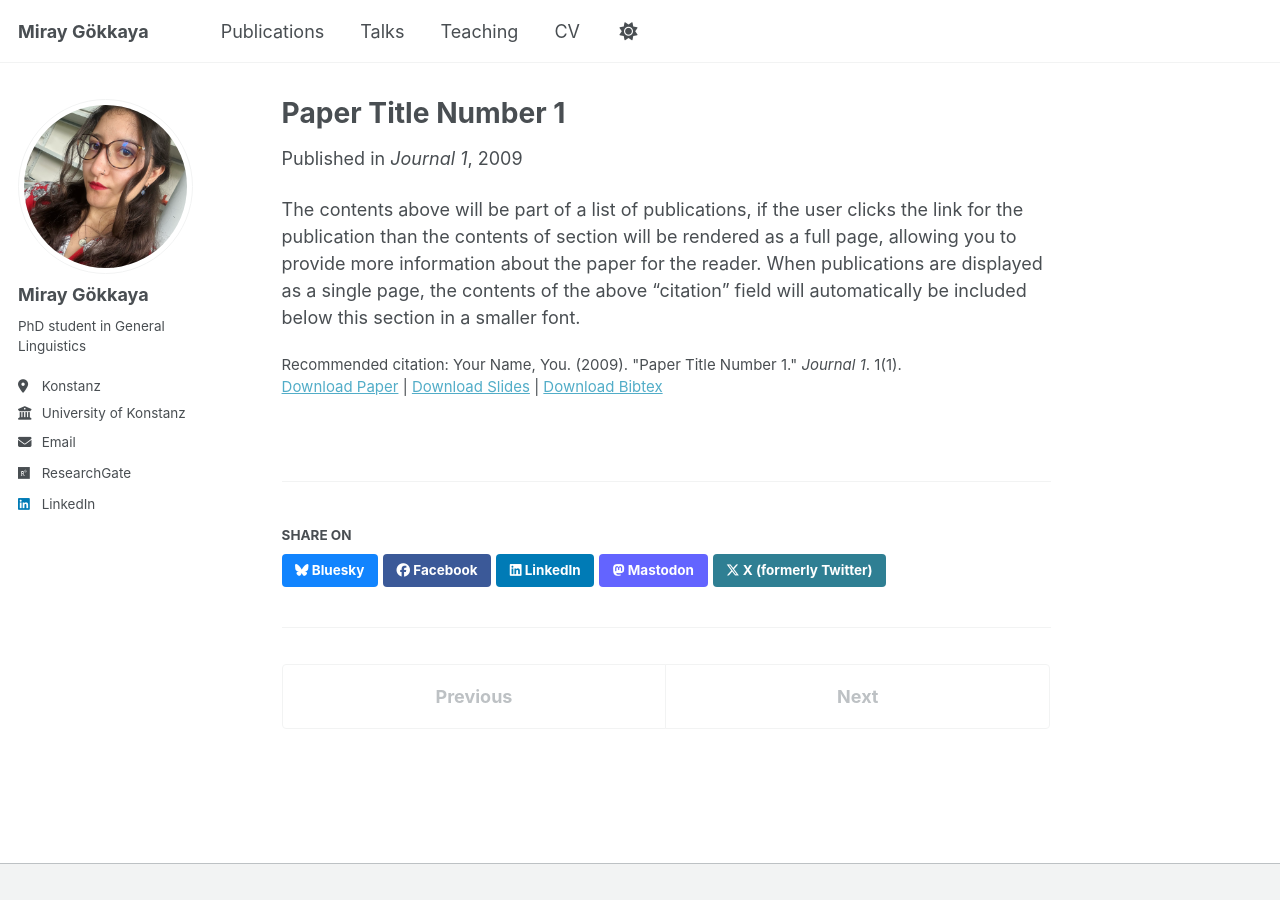
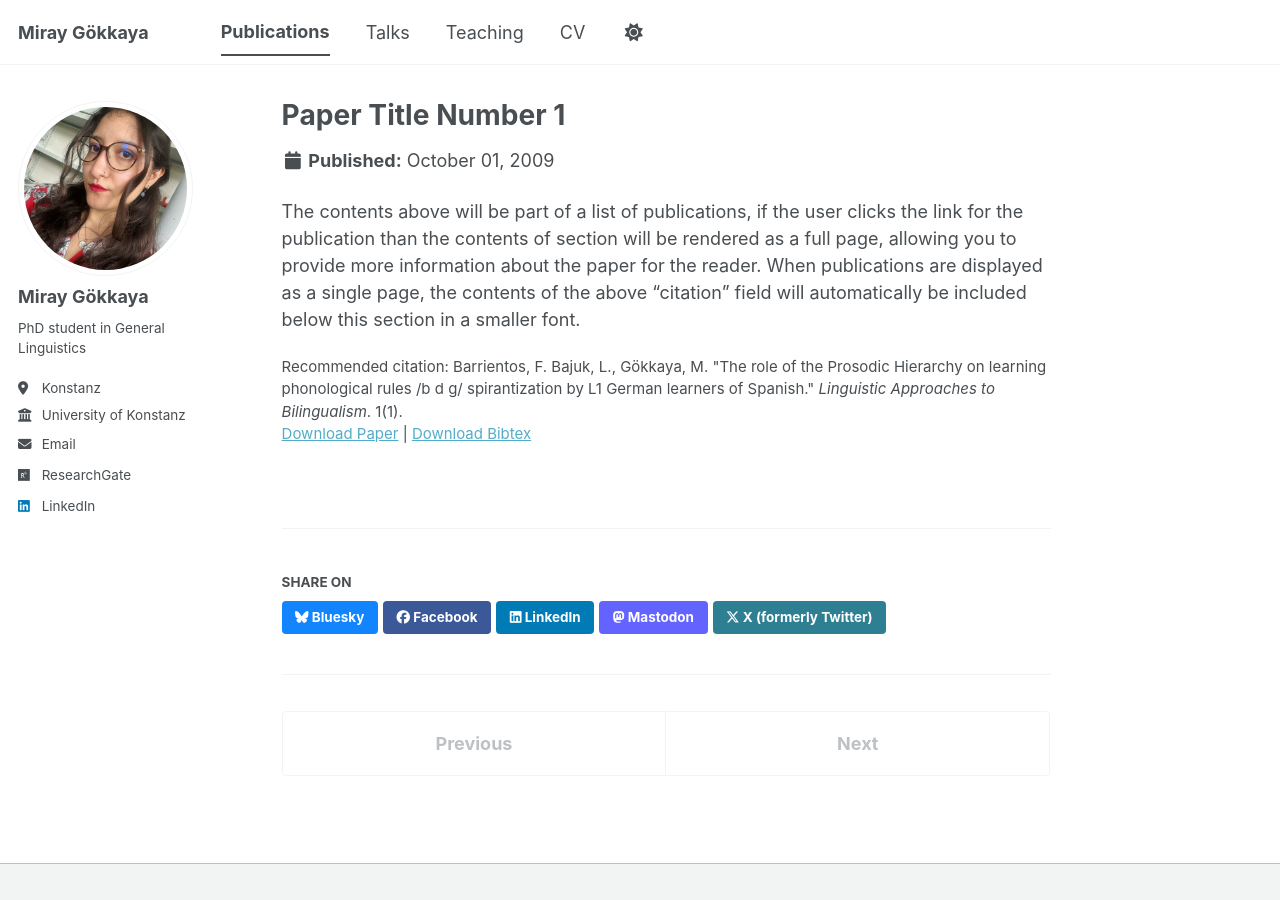
Before and after one commit to miraymania/miraygokkaya, a Jekyll site: the page built from _publications/2009-10-01-paper-title-number-1.md, in a window 1280 px wide. Built offline with Jekyll 4.4.1, drawn with Linux system fonts in a browser that asks for light colours; a style sheet for code colours, icons or effects is not loaded.

Commit message:
Update 2009-10-01-paper-title-number-1.md

```diff
--- a/_publications/2009-10-01-paper-title-number-1.md
+++ b/_publications/2009-10-01-paper-title-number-1.md
@@ -1,14 +1,12 @@
 ---
-title: "Paper Title Number 1"
-collection: publications
-category: manuscripts
-permalink: /publication/2009-10-01-paper-title-number-1
-excerpt: 'This paper is about the number 1. The number 2 is left for future work.'
-date: 2009-10-01
-venue: 'Journal 1'
-slidesurl: 'https://academicpages.github.io/files/slides1.pdf'
-paperurl: 'https://academicpages.github.io/files/paper1.pdf'
-bibtexurl: 'https://academicpages.github.io/files/bibtex1.bib'
-citation: 'Your Name, You. (2009). &quot;Paper Title Number 1.&quot; <i>Journal 1</i>. 1(1).'
+# collection: publications
+# category: journal article
+# permalink: /publication/2009-10-01-paper-title-number-1
+# date: 2009-10-01
+# venue: 'Journal 1'
+paperurl: 'https://www.jbe-platform.com/content/journals/10.1075/lab.25030.bar?crawler=true'
+bibtexurl: 'https://miraymania.github.io/files/barrientosetal.bib'
+citation: 'Barrientos, F. Bajuk, L., Gökkaya, M. &quot;The role of the Prosodic Hierarchy on learning phonological rules
+/b d g/ spirantization by L1 German learners of Spanish.&quot; <i>Linguistic Approaches to Bilingualism</i>. 1(1).'
 ---
 The contents above will be part of a list of publications, if the user clicks the link for the publication than the contents of section will be rendered as a full page, allowing you to provide more information about the paper for the reader. When publications are displayed as a single page, the contents of the above "citation" field will automatically be included below this section in a smaller font.
```
